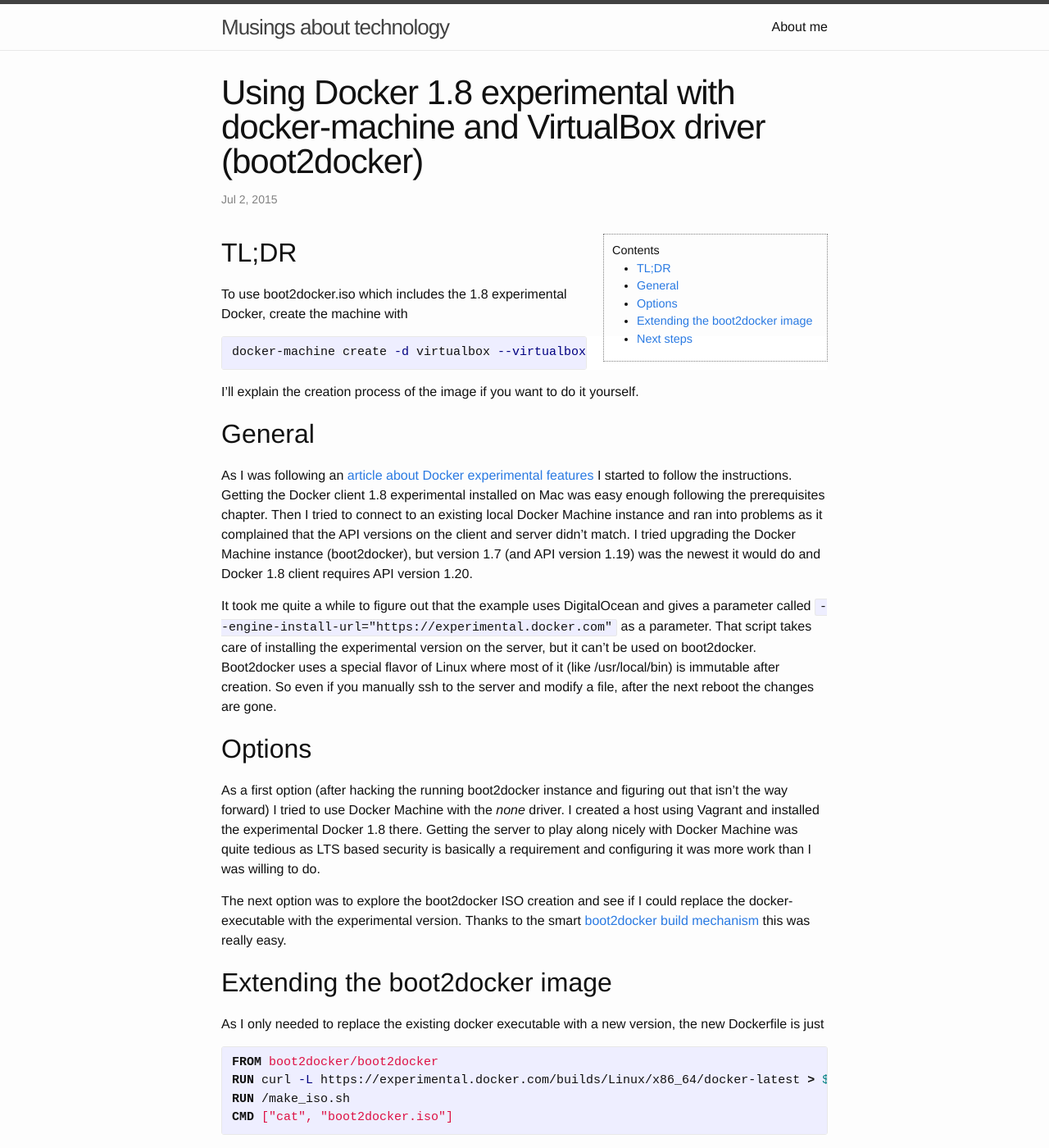
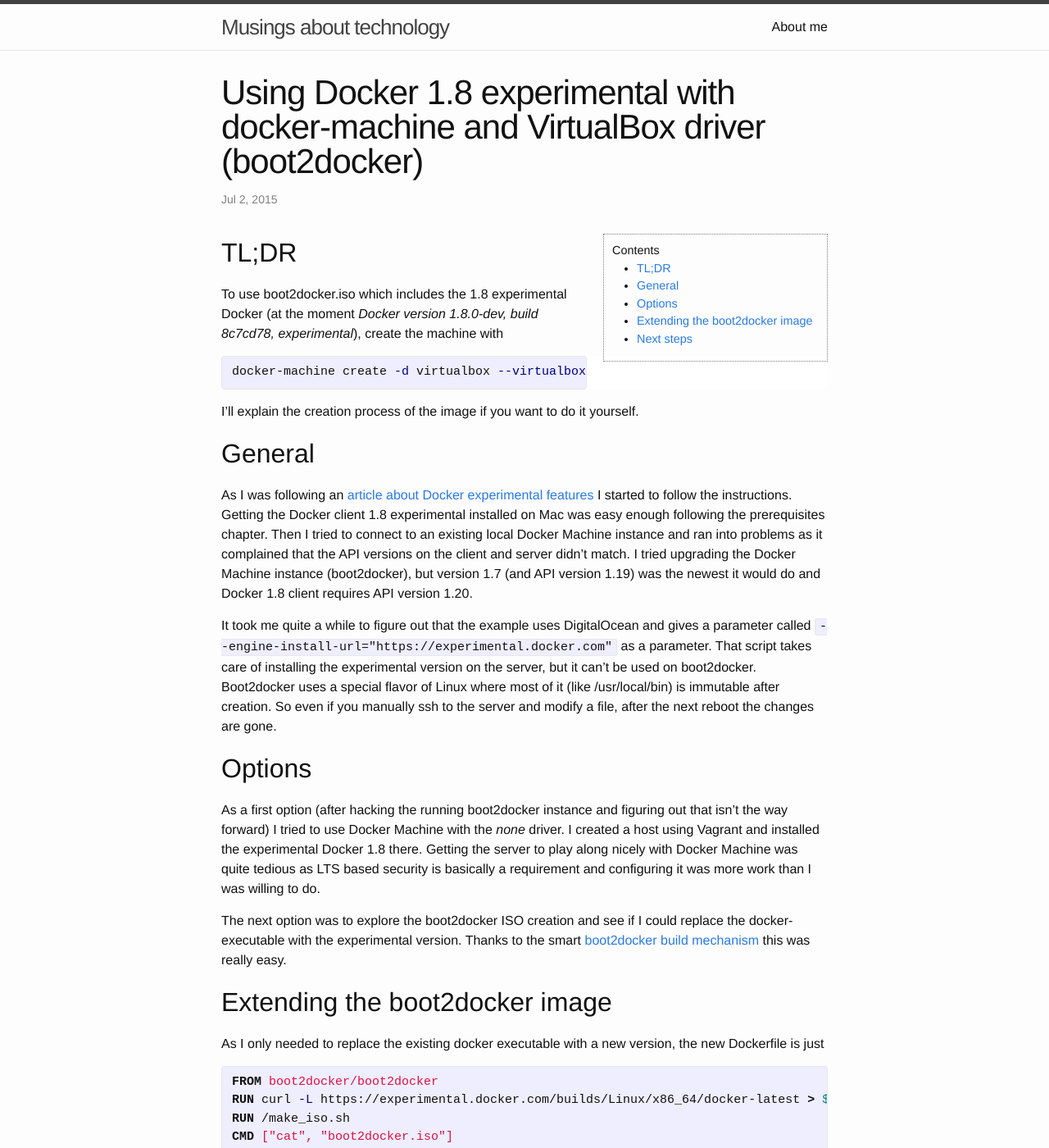
Before and after one commit to SirIle/sirile.github.io, a Jekyll site: the page built from _posts/2015-07-02-using-docker-18-experimental-with-docker-machine-and-virtualbox-driver-boot2docker.markdown, in a window 1280 px wide and 1400 px high. Shown: the whole window at 82% size. Built offline with Jekyll 4.4.1, drawn with Linux system fonts in a browser that asks for light colours; nearby versions of some CDN libraries; some of the changed text lies outside the part shown.

```diff
--- a/_posts/2015-07-02-using-docker-18-experimental-with-docker-machine-and-virtualbox-driver-boot2docker.markdown
+++ b/_posts/2015-07-02-using-docker-18-experimental-with-docker-machine-and-virtualbox-driver-boot2docker.markdown
@@ -15,7 +15,7 @@ Contents
 
 ## TL;DR
 
-To use boot2docker.iso which includes the 1.8 experimental Docker, create the machine with
+To use boot2docker.iso which includes the 1.8 experimental Docker (at the moment _Docker version 1.8.0-dev, build 8c7cd78, experimental_), create the machine with
 
 {% highlight bash %}
 docker-machine create -d virtualbox --virtualbox-boot2docker-url=http://sirile.github.io/files/boot2docker-1.8.iso dev
```
Also changed, not shown: other parts of _posts/2015-07-02-using-docker-18-experimental-with-docker-machine-and-virtualbox-driver-boot2docker.markdown (+1 -1 lines).
